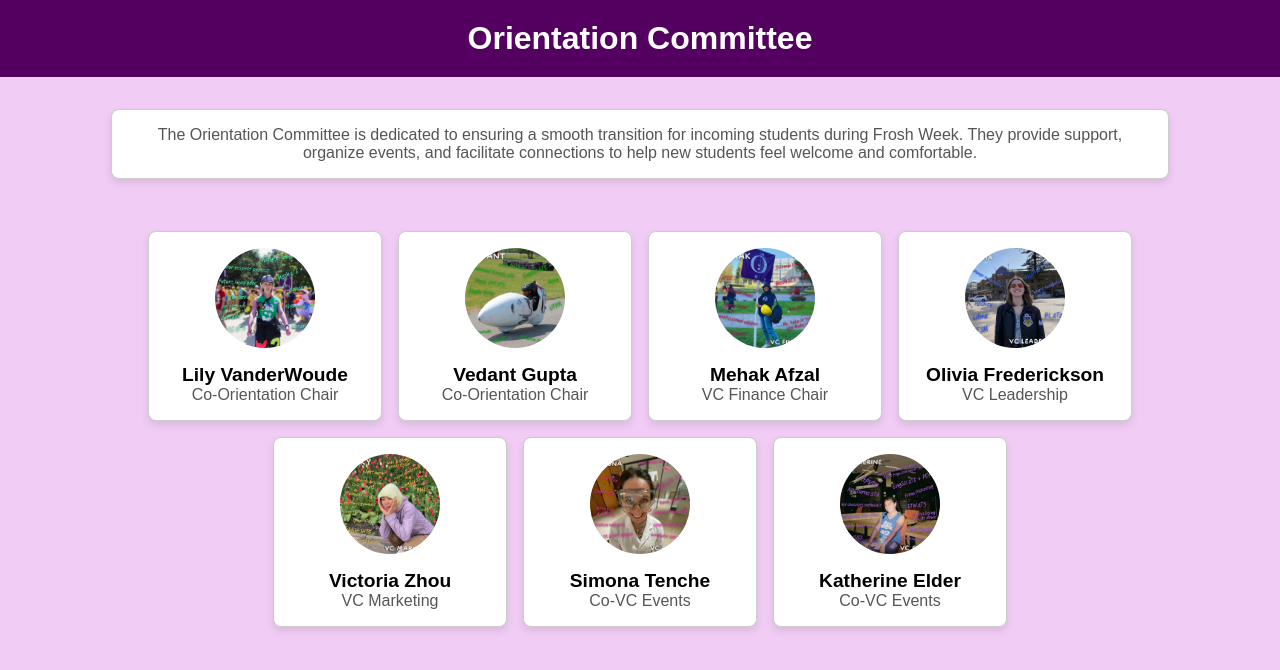
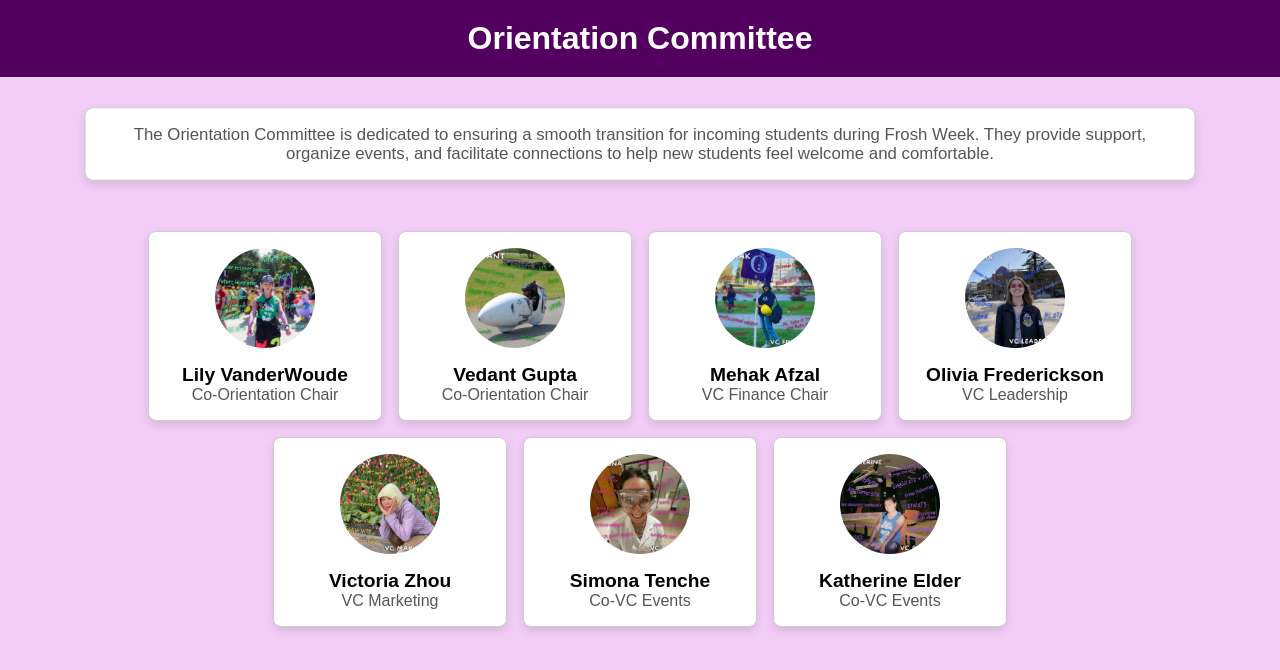
Before and after one commit to gaurikam2003/tech-team-challenge, a React (Create React App) app: page / in a window 1280 px wide. In both pictures the pointer is over the element 640 px from the left and 144 px from the top of the page. Shown: the top 670 px of the page. Built offline with nearby package versions, Linux system fonts and the light colour scheme.

Commit message:
added hover animations for intro box

```diff
--- a/src/App.css
+++ b/src/App.css
@@ -28,4 +28,9 @@ h1 {
     max-width: 80%;
     align-self: center;
     margin-top: 2rem;
+    transition: 350ms;
 }
+
+.intro-box:hover {
+    transform: scale(1.05);
+}
```
